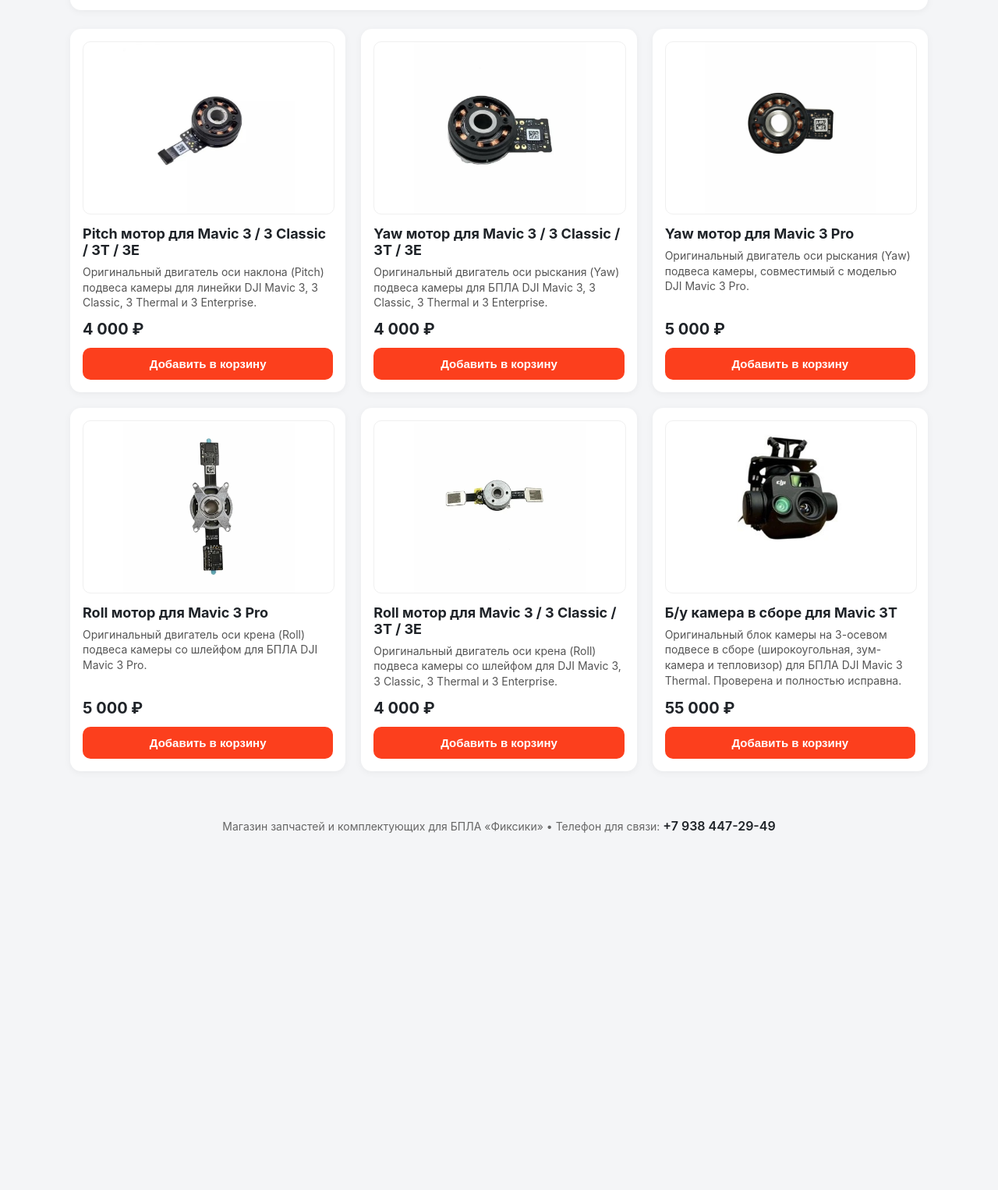
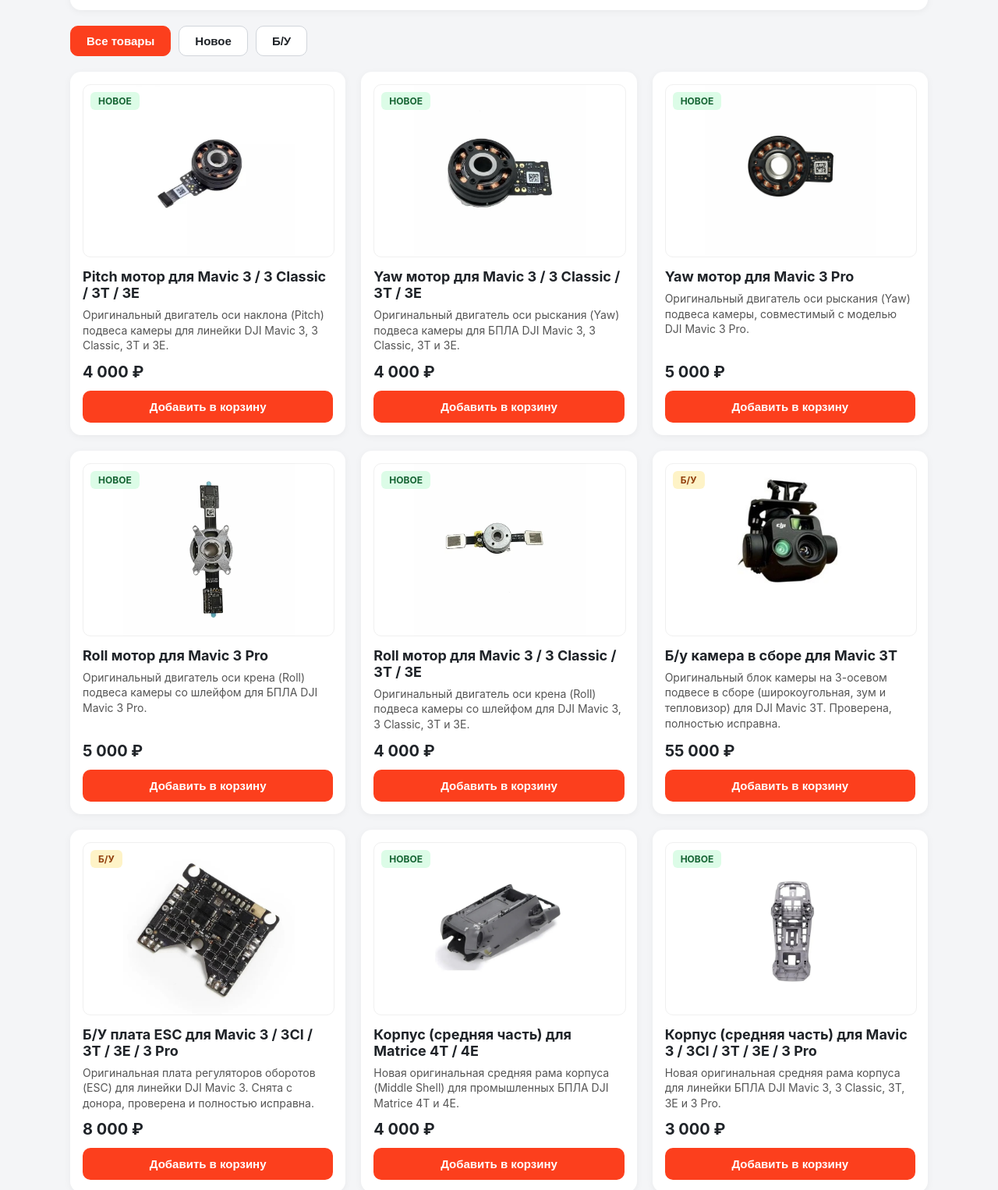
Before and after one commit to HUSK1123/fixiki-shop, a plain HTML site: page index.html in a window 1280 px wide. Shown: the part 103-1629 px from the top of the page at 78% size. Before the commit the page ends 1212 px from the top, so only its background shows below. Drawn offline with Linux system fonts and the light colour scheme.

Commit message:
Update index.html

```diff
--- a/index.html
+++ b/index.html
@@ -5,206 +5,132 @@
 <meta name="viewport" content="width=device-width, initial-scale=1.0">
 <title>Фиксики — Запчасти и комплектующие для БПЛА</title>
 <style>
-        :root {
-            --primary: #fc3f1d;
-            --primary-hover: #e03516;
-            --bg: #f4f5f7;
-            --card-bg: #ffffff;
-            --text: #1f2328;
-        }
-        body { font-family: -apple-system, BlinkMacSystemFont, "Segoe UI", Roboto, Arial, sans-serif; margin: 0; padding: 20px; background: var(--bg); color: var(--text); }
-        .container { max-width: 1100px; margin: 0 auto; }
-        .header { display: flex; flex-wrap: wrap; gap: 15px; justify-content: space-between; align-items: center; background: var(--card-bg); padding: 16px 25px; border-radius: 14px; margin-bottom: 24px; box-shadow: 0 2px 10px rgba(0,0,0,0.05); }
-        .brand { display: flex; align-items: center; gap: 15px; }
-        .brand-logo { width: 64px; height: 64px; object-fit: contain; border-radius: 10px; background: #000; }
-        .brand-text h1 { margin: 0; font-size: 24px; }
-        .brand-text span { font-size: 13px; color: #666; }
-        .header-actions { display: flex; align-items: center; gap: 18px; flex-wrap: wrap; }
-        .phone-link { text-decoration: none; color: var(--text); font-weight: 600; font-size: 16px; transition: color 0.15s; }
-        .phone-link:hover { color: var(--primary); }
-        .products { display: grid; grid-template-columns: repeat(auto-fill, minmax(280px, 1fr)); gap: 20px; }
-        .card { background: var(--card-bg); border-radius: 14px; padding: 16px; display: flex; flex-direction: column; justify-content: space-between; box-shadow: 0 2px 10px rgba(0,0,0,0.05); transition: transform 0.15s; }
-        .card:hover { transform: translateY(-3px); }
-        .card img { width: 100%; height: 220px; object-fit: contain; border-radius: 10px; background: #fff; border: 1px solid #f0f0f0; }
-        .card h3 { margin: 14px 0 8px; font-size: 18px; }
-        .card p { color: #555; font-size: 14px; line-height: 1.4; flex-grow: 1; margin: 0 0 12px; }
-        .price { font-size: 20px; font-weight: 700; margin-bottom: 12px; }
-        .btn { background: var(--primary); color: #fff; border: none; padding: 12px 16px; border-radius: 10px; cursor: pointer; font-size: 15px; font-weight: 600; transition: background 0.15s; }
-        .btn:hover { background: var(--primary-hover); }
-        .btn-secondary { background: #e5e7eb; color: #1f2328; margin-top: 8px; }
-        .btn-secondary:hover { background: #d1d5db; }
-        .footer { text-align: center; margin-top: 40px; padding: 20px; color: #666; font-size: 14px; }
-
-        /* Модальное окно корзины */
-        .modal { display: none; position: fixed; top: 0; left: 0; width: 100%; height: 100%; background: rgba(0,0,0,0.55); justify-content: center; align-items: center; z-index: 1000; }
-        .modal-content { background: #fff; padding: 25px; border-radius: 16px; width: 90%; max-width: 460px; max-height: 85vh; overflow-y: auto; }
-        .cart-item { display: flex; justify-content: space-between; align-items: center; margin-bottom: 12px; border-bottom: 1px solid #eee; padding-bottom: 10px; font-size: 14px; }
-        .remove-btn { background: none; border: none; color: #d93025; cursor: pointer; font-size: 16px; margin-left: 8px; }
-        .input-group { margin: 12px 0; }
-        .input-group input { width: 100%; padding: 10px; border: 1px solid #ccc; border-radius: 8px; box-sizing: border-box; font-size: 14px; }
-        .support-note { font-size: 13px; color: #666; margin-top: 12px; text-align: center; }
+:root{--primary:#fc3f1d;--primary-hover:#e03516;--bg:#f4f5f7;--card-bg:#fff;--text:#1f2328}
+body{font-family:-apple-system,BlinkMacSystemFont,"Segoe UI",Roboto,Arial,sans-serif;margin:0;padding:20px;background:var(--bg);color:var(--text)}
+.container{max-width:1100px;margin:0 auto}
+.header{display:flex;flex-wrap:wrap;gap:15px;justify-content:space-between;align-items:center;background:var(--card-bg);padding:16px 25px;border-radius:14px;margin-bottom:20px;box-shadow:0 2px 10px rgba(0,0,0,.05)}
+.brand{display:flex;align-items:center;gap:15px}
+.brand-logo{width:64px;height:64px;object-fit:contain;border-radius:10px;background:#000}
+.brand-text h1{margin:0;font-size:24px}
+.brand-text span{font-size:13px;color:#666}
+.header-actions{display:flex;align-items:center;gap:18px;flex-wrap:wrap}
+.phone-link{text-decoration:none;color:var(--text);font-weight:600;font-size:16px}
+.phone-link:hover{color:var(--primary)}
+.filters{display:flex;gap:10px;margin-bottom:20px;flex-wrap:wrap}
+.filter-btn{background:#fff;color:var(--text);border:1px solid #d1d5db;padding:10px 20px;border-radius:10px;cursor:pointer;font-size:15px;font-weight:600}
+.filter-btn.active,.filter-btn:hover{border-color:var(--primary)}
+.filter-btn.active{background:var(--primary);color:#fff}
+.products{display:grid;grid-template-columns:repeat(auto-fill,minmax(280px,1fr));gap:20px}
+.card{position:relative;background:var(--card-bg);border-radius:14px;padding:16px;display:flex;flex-direction:column;justify-content:space-between;box-shadow:0 2px 10px rgba(0,0,0,.05)}
+.badge{position:absolute;top:26px;left:26px;padding:4px 10px;border-radius:6px;font-size:12px;font-weight:700;text-transform:uppercase}
+.badge-new{background:#dcfce7;color:#166534}
+.badge-used{background:#fef3c7;color:#92400e}
+.card img{width:100%;height:220px;object-fit:contain;border-radius:10px;background:#fff;border:1px solid #f0f0f0}
+.card h3{margin:14px 0 8px;font-size:18px}
+.card p{color:#555;font-size:14px;line-height:1.4;flex-grow:1;margin:0 0 12px}
+.price{font-size:20px;font-weight:700;margin-bottom:12px}
+.btn{background:var(--primary);color:#fff;border:none;padding:12px 16px;border-radius:10px;cursor:pointer;font-size:15px;font-weight:600}
+.btn:hover{background:var(--primary-hover)}
+.btn-secondary{background:#e5e7eb;color:#1f2328;margin-top:8px}
+.footer{text-align:center;margin-top:40px;padding:20px;color:#666;font-size:14px}
+.modal{display:none;position:fixed;top:0;left:0;width:100%;height:100%;background:rgba(0,0,0,.55);justify-content:center;align-items:center;z-index:1000}
+.modal-content{background:#fff;padding:25px;border-radius:16px;width:90%;max-width:460px;max-height:85vh;overflow-y:auto}
+.cart-item{display:flex;justify-content:space-between;align-items:center;margin-bottom:12px;border-bottom:1px solid #eee;padding-bottom:10px;font-size:14px}
+.remove-btn{background:none;border:none;color:#d93025;cursor:pointer;font-size:16px;margin-left:8px}
+.input-group{margin:12px 0}
+.input-group input{width:100%;padding:10px;border:1px solid #ccc;border-radius:8px;box-sizing:border-box;font-size:14px}
+.support-note{font-size:13px;color:#666;margin-top:12px;text-align:center}
 </style>
 </head>
 <body>
-
 <div class="container">
 <div class="header">
 <div class="brand">
 <img src="logo.jpg" alt="Логотип Фиксики" class="brand-logo">
-            <div class="brand-text">
-                <h1>Фиксики</h1>
-                <span>Магазин запчастей и комплектующих для БПЛА</span>
-            </div>
+<div class="brand-text"><h1>Фиксики</h1><span>Магазин запчастей и комплектующих для БПЛА</span></div>
 </div>
 <div class="header-actions">
 <a href="tel:+79384472949" class="phone-link">+7 938 447-29-49</a>
 <button class="btn" onclick="toggleCart()">Корзина (<span id="cart-count">0</span>)</button>
 </div>
 </div>
-
+<div class="filters">
+<button class="filter-btn active" onclick="setFilter('all', this)">Все товары</button>
+<button class="filter-btn" onclick="setFilter('new', this)">Новое</button>
+<button class="filter-btn" onclick="setFilter('used', this)">Б/У</button>
+</div>
 <div class="products" id="product-list"></div>
-
-    <div class="footer">
-        Магазин запчастей и комплектующих для БПЛА «Фиксики» • Телефон для связи: <a href="tel:+79384472949" class="phone-link">+7 938 447-29-49</a>
+<div class="footer">Магазин запчастей и комплектующих для БПЛА «Фиксики» • Телефон: <a href="tel:+79384472949" class="phone-link">+7 938 447-29-49</a></div>
+</div>
+<div class="modal" id="cart-modal">
+<div class="modal-content">
+<h3 style="margin-top:0">Ваш заказ в «Фиксиках»</h3>
+<div id="cart-items"></div>
+<h4>Итого к оплате: <span id="cart-total">0</span> ₽</h4>
+<div class="input-group"><input type="text" id="customer-name" placeholder="Ваше имя"></div>
+<div class="input-group"><input type="tel" id="customer-phone" placeholder="Ваш телефон или MAX для связи"></div>
+<button class="btn" style="width:100%" onclick="checkout()">Оплатить заказ</button>
+<button class="btn btn-secondary" style="width:100%" onclick="toggleCart()">Продолжить покупки</button>
+<div class="support-note">Вопросы по подбору запчастей: <a href="tel:+79384472949">+7 938 447-29-49</a></div>
 </div>
 </div>
-
-<!-- Окно корзины и оплаты -->
-<div class="modal" id="cart-modal">
-    <div class="modal-content">
-        <h3 style="margin-top: 0;">Ваш заказ в «Фиксиках»</h3>
-        <div id="cart-items"></div>
-        <h4>Итого к оплате: <span id="cart-total">0</span> ₽</h4>
-
-        <div class="input-group">
-            <input type="text" id="customer-name" placeholder="Ваше имя">
-        </div>
-        <div class="input-group">
-            <input type="tel" id="customer-phone" placeholder="Ваш телефон или MAX для связи">
-        </div>
-
-        <button class="btn" style="width: 100%;" onclick="checkout()">Оплатить заказ</button>
-        <button class="btn btn-secondary" style="width: 100%;" onclick="toggleCart()">Продолжить покупки</button>
-
-        <div class="support-note">
-            Вопросы по подбору запчастей: <a href="tel:+79384472949">+7 938 447-29-49</a>
-        </div>
-    </div>
-</div>
-
 <script>
-    // КАТАЛОГ ТОВАРОВ
 const products = [
-        {
-            id: 1,
-            name: "Pitch мотор для Mavic 3 / 3 Classic / 3T / 3E",
-            desc: "Оригинальный двигатель оси наклона (Pitch) подвеса камеры для линейки DJI Mavic 3, 3 Classic, 3 Thermal и 3 Enterprise.",
-            price: 4000,
-            img: "16da6a69-d65d-430f-9086-b4552ec50af9.jpg"
-        },
-        {
-            id: 2,
-            name: "Yaw мотор для Mavic 3 / 3 Classic / 3T / 3E",
-            desc: "Оригинальный двигатель оси рыскания (Yaw) подвеса камеры для БПЛА DJI Mavic 3, 3 Classic, 3 Thermal и 3 Enterprise.",
-            price: 4000,
-            img: "022662dd-4a0b-43c9-889b-8ce42eb367eb.jpg"
-        },
-        {
-            id: 3,
-            name: "Yaw мотор для Mavic 3 Pro",
-            desc: "Оригинальный двигатель оси рыскания (Yaw) подвеса камеры, совместимый с моделью DJI Mavic 3 Pro.",
-            price: 5000,
-            img: "d8f793b2-87da-495e-9e61-c2928bdded58.jpg"
-        },
-        {
-            id: 4,
-            name: "Roll мотор для Mavic 3 Pro",
-            desc: "Оригинальный двигатель оси крена (Roll) подвеса камеры со шлейфом для БПЛА DJI Mavic 3 Pro.",
-            price: 5000,
-            img: "b665013e-eac2-4af6-a182-d99a0c194c77.jpg"
-        },
-        {
-            id: 5,
-            name: "Roll мотор для Mavic 3 / 3 Classic / 3T / 3E",
-            desc: "Оригинальный двигатель оси крена (Roll) подвеса камеры со шлейфом для DJI Mavic 3, 3 Classic, 3 Thermal и 3 Enterprise.",
-            price: 4000,
-            img: "72319ace-a8d3-4bb4-a0a4-f594c7cabb34.jpg"
-        },
-        {
-            id: 6,
-            name: "Б/у камера в сборе для Mavic 3T",
-            desc: "Оригинальный блок камеры на 3-осевом подвесе в сборе (широкоугольная, зум-камера и тепловизор) для БПЛА DJI Mavic 3 Thermal. Проверена и полностью исправна.",
-            price: 55000,
-            img: "9bb27e0b-a5b3-47fe-b92a-0f435b4f5bc1.jpg"
+{id:1,condition:"new",name:"Pitch мотор для Mavic 3 / 3 Classic / 3T / 3E",desc:"Оригинальный двигатель оси наклона (Pitch) подвеса камеры для линейки DJI Mavic 3, 3 Classic, 3T и 3E.",price:4000,img:"16da6a69-d65d-430f-9086-b4552ec50af9.jpg"},
+{id:2,condition:"new",name:"Yaw мотор для Mavic 3 / 3 Classic / 3T / 3E",desc:"Оригинальный двигатель оси рыскания (Yaw) подвеса камеры для БПЛА DJI Mavic 3, 3 Classic, 3T и 3E.",price:4000,img:"022662dd-4a0b-43c9-889b-8ce42eb367eb.jpg"},
+{id:3,condition:"new",name:"Yaw мотор для Mavic 3 Pro",desc:"Оригинальный двигатель оси рыскания (Yaw) подвеса камеры, совместимый с моделью DJI Mavic 3 Pro.",price:5000,img:"d8f793b2-87da-495e-9e61-c2928bdded58.jpg"},
+{id:4,condition:"new",name:"Roll мотор для Mavic 3 Pro",desc:"Оригинальный двигатель оси крена (Roll) подвеса камеры со шлейфом для БПЛА DJI Mavic 3 Pro.",price:5000,img:"b665013e-eac2-4af6-a182-d99a0c194c77.jpg"},
+{id:5,condition:"new",name:"Roll мотор для Mavic 3 / 3 Classic / 3T / 3E",desc:"Оригинальный двигатель оси крена (Roll) подвеса камеры со шлейфом для DJI Mavic 3, 3 Classic, 3T и 3E.",price:4000,img:"72319ace-a8d3-4bb4-a0a4-f594c7cabb34.jpg"},
+{id:6,condition:"used",name:"Б/у камера в сборе для Mavic 3T",desc:"Оригинальный блок камеры на 3-осевом подвесе в сборе (широкоугольная, зум и тепловизор) для DJI Mavic 3T. Проверена, полностью исправна.",price:55000,img:"9bb27e0b-a5b3-47fe-b92a-0f435b4f5bc1.jpg"},
+{id:7,condition:"used",name:"Б/У плата ESC для Mavic 3 / 3Cl / 3T / 3E / 3 Pro",desc:"Оригинальная плата регуляторов оборотов (ESC) для линейки DJI Mavic 3. Снята с донора, проверена и полностью исправна.",price:8000,img:"c7136c68-cd9f-44ef-941f-dd833b44cc7f.jpg"},
+{id:8,condition:"new",name:"Корпус (средняя часть) для Matrice 4T / 4E",desc:"Новая оригинальная средняя рама корпуса (Middle Shell) для промышленных БПЛА DJI Matrice 4T и 4E.",price:4000,img:"2ff64ce9-191f-4dfe-a609-0bb36478713c.jpg"},
+{id:9,condition:"new",name:"Корпус (средняя часть) для Mavic 3 / 3Cl / 3T / 3E / 3 Pro",desc:"Новая оригинальная средняя рама корпуса для линейки БПЛА DJI Mavic 3, 3 Classic, 3T, 3E и 3 Pro.",price:3000,img:"d6473e04-b09d-45ff-82b6-57d3089b81e1.jpg"},
+{id:10,condition:"new",name:"Шлейф (косичка) для Matrice 4T",desc:"Новый оригинальный межблочный коаксиальный шлейф для промышленного БПЛА DJI Matrice 4T.",price:5000,img:"548ec1bf-2ed9-4a08-99b2-68d896ec0c62.jpg"},
+{id:11,condition:"new",name:"Шлейф (косичка) для Mavic 3 Classic",desc:"Новый оригинальный коаксиальный шлейф передачи сигнала камеры и подвеса для DJI Mavic 3 Classic.",price:2300,img:"6c2e956d-eef7-4f42-890d-7e8d39a308cb.jpg"},
+{id:12,condition:"new",name:"Шлейф (косичка) для Mavic 3",desc:"Новый оригинальный коаксиальный шлейф передачи видеосигнала и управления подвесом для DJI Mavic 3.",price:2300,img:"d63012cb-fd7a-4254-9b66-0ab5ea712789.jpg"},
+{id:13,condition:"new",name:"Шлейф (косичка) для Mavic 3 Pro",desc:"Новый оригинальный коаксиальный шлейф подвеса и тройного модуля камер для DJI Mavic 3 Pro.",price:2300,img:"31b644ba-1e47-4b81-9da1-adfd8457581e.jpg"},
+{id:14,condition:"new",name:"Шлейф (косичка) для Mavic 3T",desc:"Новый оригинальный коаксиальный шлейф блока камер и тепловизора для DJI Mavic 3 Thermal.",price:2300,img:"066c5ae4-adb1-4814-b24d-2fb52d37cf15.jpg"}
+];
+let cart=[],currentFilter='all';
+function setFilter(f,btn){currentFilter=f;document.querySelectorAll('.filter-btn').forEach(b=>b.classList.remove('active'));btn.classList.add('active');renderProducts()}
+function renderProducts(){
+const list=document.getElementById('product-list');list.innerHTML='';
+const filtered=currentFilter==='all'?products:products.filter(p=>p.condition===currentFilter);
+filtered.forEach(p=>{
+const card=document.createElement('div');card.className='card';
+const badge=document.createElement('span');badge.className='badge '+(p.condition==='new'?'badge-new':'badge-used');badge.textContent=p.condition==='new'?'Новое':'Б/У';
+const img=document.createElement('img');img.src=p.img;img.alt=p.name;
+const h3=document.createElement('h3');h3.textContent=p.name;
+const desc=document.createElement('p');desc.textContent=p.desc;
+const price=document.createElement('div');price.className='price';price.textContent=p.price.toLocaleString('ru-RU')+' ₽';
+const btn=document.createElement('button');btn.className='btn';btn.textContent='Добавить в корзину';btn.onclick=()=>addToCart(p.id);
+card.append(badge,img,h3,desc,price,btn);list.appendChild(card);
+});
 }
-    ];
-
-    let cart = [];
-
-    function renderProducts() {
-        const list = document.getElementById('product-list');
-        list.innerHTML = products.map(p => `
-            <div class="card">
-                <img src="${p.img}" alt="${p.name}">
-                <h3>${p.name}</h3>
-                <p>${p.desc}</p>
-                <div class="price">${p.price.toLocaleString('ru-RU')} ₽</div>
-                <button class="btn" onclick="addToCart(${p.id})">Добавить в корзину</button>
-            </div>
-        `).join('');
+function addToCart(id){cart.push(products.find(p=>p.id===id));updateCartUI()}
+function updateCartUI(){
+document.getElementById('cart-count').innerText=cart.length;
+const box=document.getElementById('cart-items');box.innerHTML='';
+if(!cart.length){const p=document.createElement('p');p.style.color='#777';p.textContent='Корзина пока пуста';box.appendChild(p)}
+else{cart.forEach((item,i)=>{
+const row=document.createElement('div');row.className='cart-item';
+const n=document.createElement('span');n.textContent=item.name;
+const r=document.createElement('span');const b=document.createElement('b');b.textContent=item.price.toLocaleString('ru-RU')+' ₽ ';
+const del=document.createElement('button');del.className='remove-btn';del.textContent='✕';del.onclick=()=>removeFromCart(i);
+r.append(b,del);row.append(n,r);box.appendChild(row);
+})}
+document.getElementById('cart-total').innerText=cart.reduce((s,i)=>s+i.price,0).toLocaleString('ru-RU');
 }
-
-    function addToCart(id) {
-        const product = products.find(p => p.id === id);
-        cart.push(product);
-        updateCartUI();
+function removeFromCart(i){cart.splice(i,1);updateCartUI()}
+function toggleCart(){const m=document.getElementById('cart-modal');m.style.display=m.style.display==='flex'?'none':'flex';updateCartUI()}
+function checkout(){
+if(!cart.length)return alert('Добавьте хотя бы одну запчасть в корзину!');
+const n=document.getElementById('customer-name').value.trim(),ph=document.getElementById('customer-phone').value.trim();
+if(!n||!ph)return alert('Укажите имя и контакт для связи!');
+alert('Спасибо, '+n+'! Заказ на сумму '+cart.reduce((s,i)=>s+i.price,0).toLocaleString('ru-RU')+' ₽ сформирован. Перенаправляем на страницу оплаты...');
+cart=[];toggleCart();
 }
-
-    function updateCartUI() {
-        document.getElementById('cart-count').innerText = cart.length;
-        const itemsContainer = document.getElementById('cart-items');
-
-        if (cart.length === 0) {
-            itemsContainer.innerHTML = '<p style="color:#777;">Корзина пока пуста</p>';
-        } else {
-            itemsContainer.innerHTML = cart.map((item, index) => `
-                <div class="cart-item">
-                    <span>${item.name}</span>
-                    <span><b>${item.price.toLocaleString('ru-RU')} ₽</b> <button class="remove-btn" onclick="removeFromCart(${index})">✕</button></span>
-                </div>
-            `).join('');
-        }
-
-        const total = cart.reduce((sum, item) => sum + item.price, 0);
-        document.getElementById('cart-total').innerText = total.toLocaleString('ru-RU');
-    }
-
-    function removeFromCart(index) {
-        cart.splice(index, 1);
-        updateCartUI();
-    }
-
-    function toggleCart() {
-        const modal = document.getElementById('cart-modal');
-        modal.style.display = modal.style.display === 'flex' ? 'none' : 'flex';
-        updateCartUI();
-    }
-
-    function checkout() {
-        if (cart.length === 0) return alert("Добавьте хотя бы одну запчасть в корзину!");
-        const name = document.getElementById('customer-name').value.trim();
-        const phone = document.getElementById('customer-phone').value.trim();
-        if (!name || !phone) return alert("Укажите имя и контакт для связи!");
-
-        const total = cart.reduce((sum, item) => sum + item.price, 0);
-
-        alert(`Спасибо, ${name}! Заказ на сумму ${total.toLocaleString('ru-RU')} ₽ сформирован. Перенаправляем на страницу оплаты...`);
-        cart = [];
-        toggleCart();
-    }
-
 renderProducts();
 </script>
-
 </body>
 </html>
```
Lines whose indentation alone changed are shown as unchanged.
